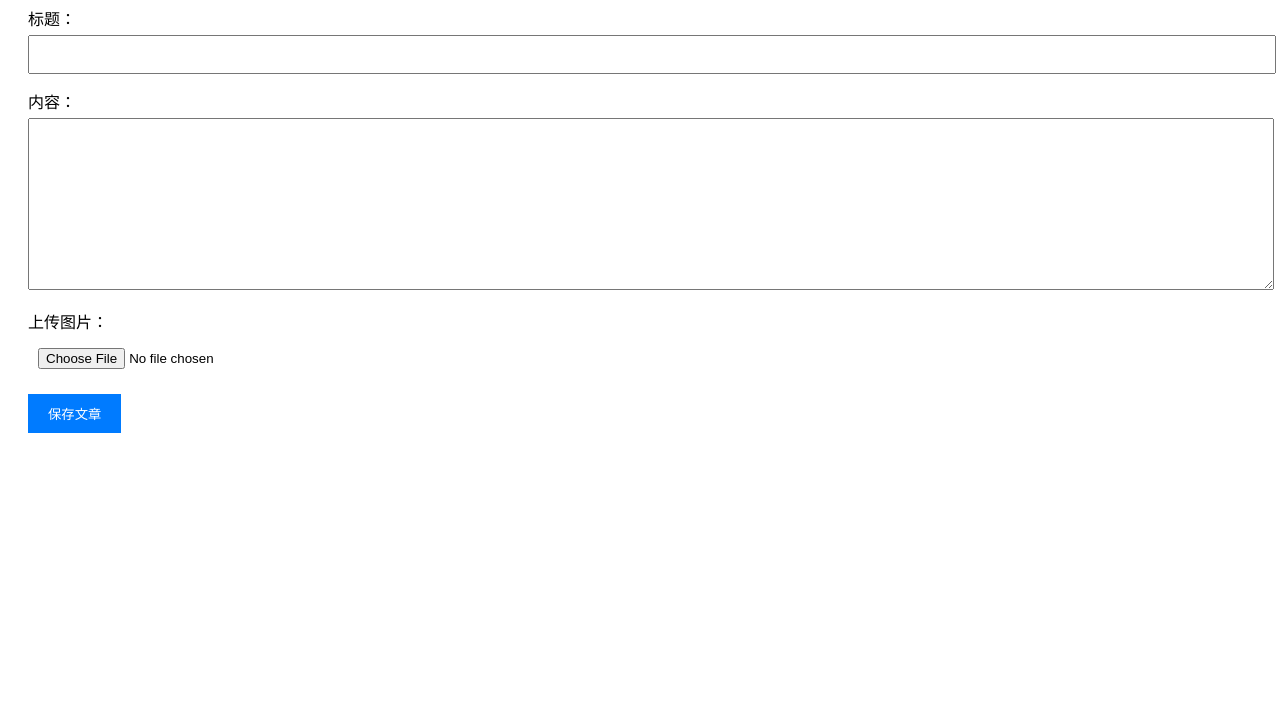
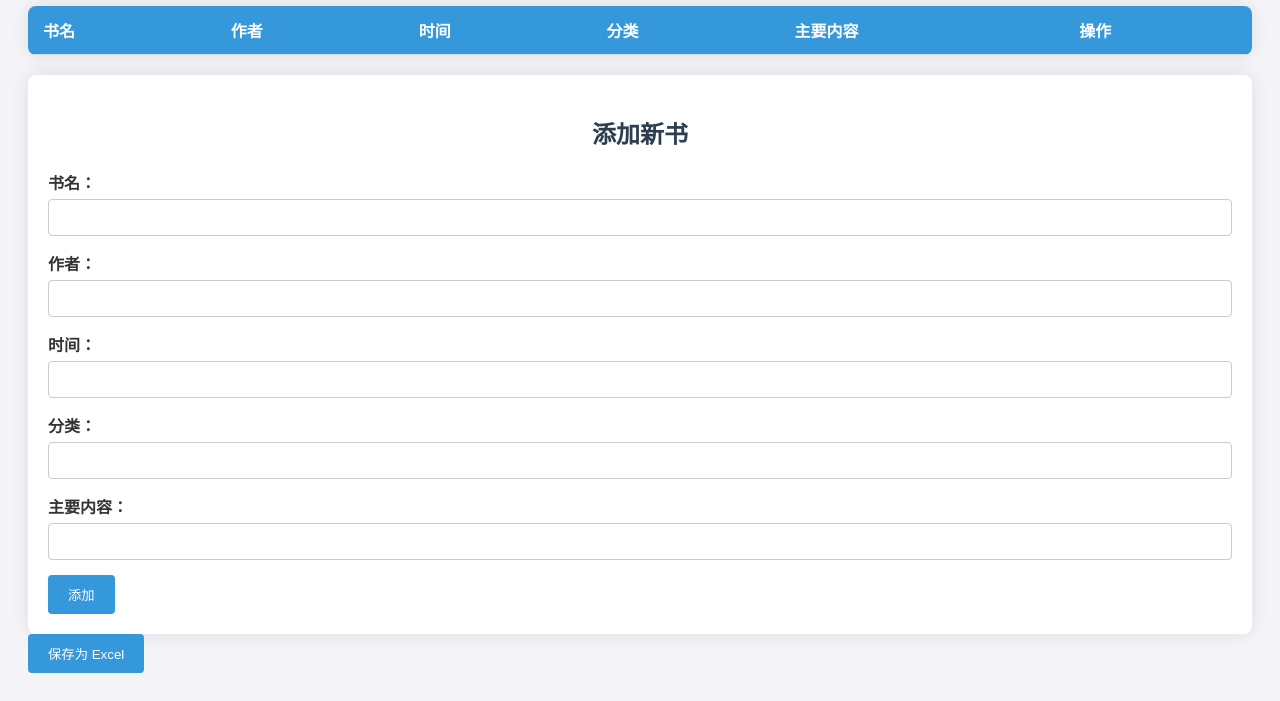
Before and after one commit to XBatSH/XBatSH.github.io, a plain HTML site: page new_post.html in a window 1280 px wide. Shown: the part 111-812 px from the top of the page. Drawn offline with nearby package versions, Linux system fonts and the light colour scheme.

Commit message:
Add files via upload

```diff
--- a/new_post.html
+++ b/new_post.html
@@ -4,71 +4,207 @@
 <head>
     <meta charset="UTF-8">
     <meta name="viewport" content="width=device-width, initial-scale=1.0">
-    <title>新建博客文章</title>
+    <title>阅读书单列表</title>
     <style>
         body {
-            font-family: Arial, sans-serif;
+            font-family: 'Segoe UI', Tahoma, Geneva, Verdana, sans-serif;
+            background-color: #f4f4f9;
             padding: 20px;
+            color: #333;
         }
 
-        label {
-            display: block;
-            margin-bottom: 5px;
+        h1,
+        h2 {
+            color: #2c3e50;
+            text-align: center;
         }
 
-        input,
-        textarea {
+        table {
+            width: 100%;
+            border-collapse: collapse;
+            margin-bottom: 20px;
+            box-shadow: 0 0 20px rgba(0, 0, 0, 0.1);
+            border-radius: 8px;
+            overflow: hidden;
+        }
+
+        th,
+        td {
+            border: none;
+            padding: 12px 15px;
+            text-align: left;
+            border-bottom: 1px solid #ddd;
+        }
+
+        th {
+            background-color: #3498db;
+            color: white;
+        }
+
+        tr:nth-child(even) {
+            background-color: #f2f2f2;
+        }
+
+        tr:hover {
+            background-color: #e0e0e0;
+        }
+
+        input {
             width: 100%;
             padding: 10px;
             margin-bottom: 15px;
+            border: 1px solid #ccc;
+            border-radius: 4px;
+            box-sizing: border-box;
+            transition: border-color 0.3s ease;
+        }
+
+        input:focus {
+            border-color: #3498db;
+            outline: none;
         }
 
         button {
             padding: 10px 20px;
-            background-color: #007BFF;
+            background-color: #3498db;
             color: white;
             border: none;
+            border-radius: 4px;
             cursor: pointer;
+            transition: background-color 0.3s ease;
         }
 
         button:hover {
-            background-color: #0056b3;
+            background-color: #2980b9;
+        }
+
+        /* 为输入框的标签添加样式 */
+        label {
+            display: block;
+            margin-bottom: 5px;
+            font-weight: 600;
+        }
+
+        /* 为添加新书区域添加样式 */
+        #addBookSection {
+            background-color: white;
+            padding: 20px;
+            border-radius: 8px;
+            box-shadow: 0 0 20px rgba(0, 0, 0, 0.1);
         }
     </style>
+    <!-- 引入 table2excel 插件 -->
+    <script src="https://cdnjs.cloudflare.com/ajax/libs/table2excel/1.1.0/jquery.table2excel.min.js"></script>
+    <script src="https://code.jquery.com/jquery-3.6.0.min.js"></script>
 </head>
 
 <body>
-    <h1>新建博客文章</h1>
-    <label for="post-title">标题：</label>
-    <input type="text" id="post-title">
-    <label for="post-content">内容：</label>
-    <textarea id="post-content" rows="10"></textarea>
-    <label for="post-image">上传图片：</label>
-    <input type="file" id="post-image" accept="image/*">
-    <button onclick="submitPost()">保存文章</button>
+    <h1>阅读书单列表</h1>
+    <table id="bookTable">
+        <thead>
+            <tr>
+                <th>书名</th>
+                <th>作者</th>
+                <th>时间</th>
+                <th>分类</th>
+                <th>主要内容</th>
+                <th>操作</th>
+            </tr>
+        </thead>
+        <tbody>
+            <!-- 这里会动态添加书籍信息 -->
+        </tbody>
+    </table>
+    <div id="addBookSection">
+        <h2>添加新书</h2>
+        <label for="bookTitle">书名：</label>
+        <input type="text" id="bookTitle">
+        <label for="bookAuthor">作者：</label>
+        <input type="text" id="bookAuthor">
+        <label for="bookTime">时间：</label>
+        <input type="text" id="bookTime">
+        <label for="bookCategory">分类：</label>
+        <input type="text" id="bookCategory">
+        <label for="bookContent">主要内容：</label>
+        <input type="text" id="bookContent">
+        <button onclick="addBook()">添加</button>
+    </div>
+    <!-- 新增保存为 Excel 的按钮 -->
+    <button onclick="saveTableAsExcel()">保存为 Excel</button>
 
     <script>
-        function submitPost() {
-            const title = document.getElementById('post-title').value;
-            const content = document.getElementById('post-content').value;
-            const imageInput = document.getElementById('post-image');
-            let imageUrl = '';
+        // 页面加载时从 localStorage 中读取数据并显示
+        window.onload = function () {
+            const books = JSON.parse(localStorage.getItem('books')) || [];
+            const table = document.getElementById('bookTable').getElementsByTagName('tbody')[0];
+            books.forEach((book, index) => {
+                const newRow = table.insertRow();
+                const titleCell = newRow.insertCell(0);
+                const authorCell = newRow.insertCell(1);
+                const timeCell = newRow.insertCell(2);
+                const categoryCell = newRow.insertCell(3);
+                const contentCell = newRow.insertCell(4);
+                const actionCell = newRow.insertCell(5);
 
-            if (imageInput.files.length > 0) {
-                const file = imageInput.files[0];
-                const reader = new FileReader();
+                titleCell.innerHTML = book.title;
+                authorCell.innerHTML = book.author;
+                timeCell.innerHTML = book.time;
+                categoryCell.innerHTML = book.category;
+                contentCell.innerHTML = book.content;
+                actionCell.innerHTML = `<button onclick="deleteBook(${index})">删除</button>`;
+            });
+        };
 
-                reader.onload = function (e) {
-                    imageUrl = e.target.result;
-                    window.opener.savePost(title, content, imageUrl);
-                    window.close();
-                };
+        function addBook() {
+            const title = document.getElementById('bookTitle').value;
+            const author = document.getElementById('bookAuthor').value;
+            const time = document.getElementById('bookTime').value;
+            const category = document.getElementById('bookCategory').value;
+            const content = document.getElementById('bookContent').value;
 
-                reader.readAsDataURL(file);
-            } else {
-                window.opener.savePost(title, content, imageUrl);
-                window.close();
-            }
+            const table = document.getElementById('bookTable').getElementsByTagName('tbody')[0];
+            const newRow = table.insertRow();
+
+            const titleCell = newRow.insertCell(0);
+            const authorCell = newRow.insertCell(1);
+            const timeCell = newRow.insertCell(2);
+            const categoryCell = newRow.insertCell(3);
+            const contentCell = newRow.insertCell(4);
+            const actionCell = newRow.insertCell(5);
+
+            titleCell.innerHTML = title;
+            authorCell.innerHTML = author;
+            timeCell.innerHTML = time;
+            categoryCell.innerHTML = category;
+            contentCell.innerHTML = content;
+            actionCell.innerHTML = `<button onclick="deleteBook(${newRow.rowIndex - 1})">删除</button>`;
+
+            // 将新书籍信息添加到 localStorage
+            const books = JSON.parse(localStorage.getItem('books')) || [];
+            books.push({ title, author, time, category, content });
+            localStorage.setItem('books', JSON.stringify(books));
+
+            // 清空输入框
+            document.getElementById('bookTitle').value = '';
+            document.getElementById('bookAuthor').value = '';
+            document.getElementById('bookTime').value = '';
+            document.getElementById('bookCategory').value = '';
+            document.getElementById('bookContent').value = '';
+        }
+
+        function saveTableAsExcel() {
+            $("#bookTable").table2excel({
+                filename: "阅读书单列表.xls"
+            });
+        }
+
+        function deleteBook(index) {
+            const table = document.getElementById('bookTable').getElementsByTagName('tbody')[0];
+            table.deleteRow(index);
+
+            const books = JSON.parse(localStorage.getItem('books')) || [];
+            books.splice(index, 1);
+            localStorage.setItem('books', JSON.stringify(books));
         }
     </script>
 </body>
```
